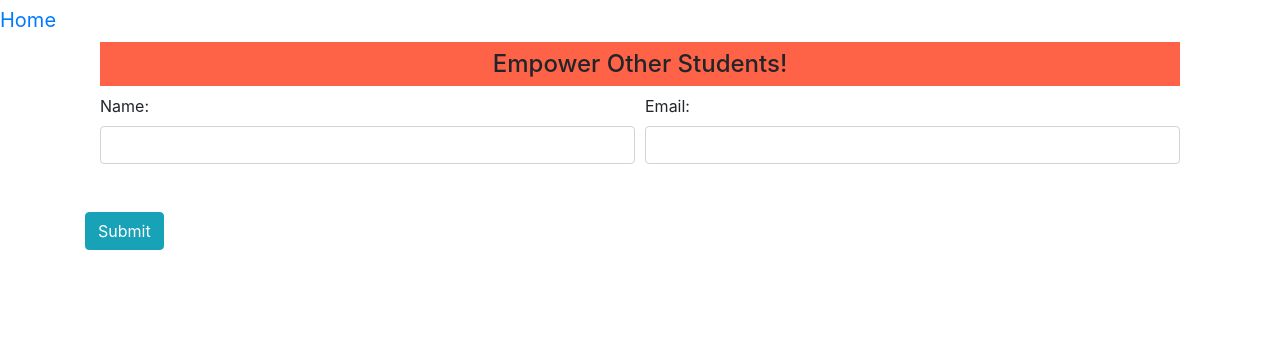
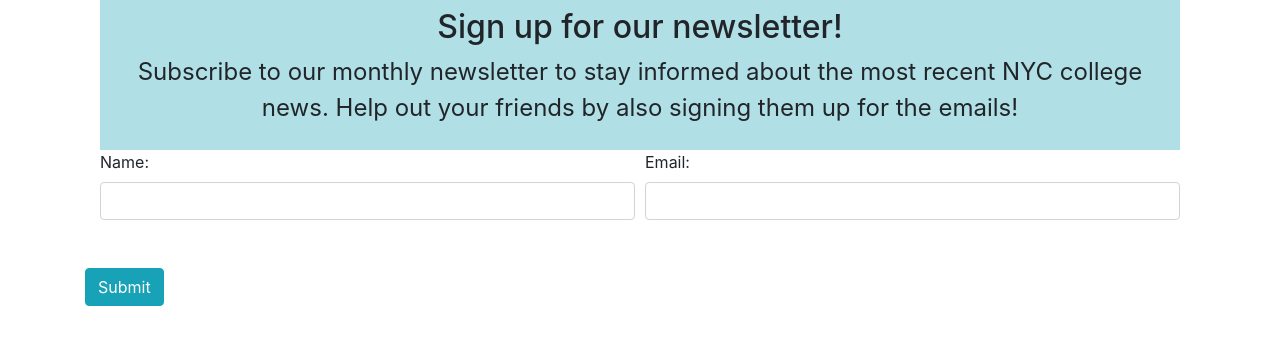
Before and after one commit to p-swar/flask-collegeSearch, a Flask app: page /recommend in a window 1280 px wide. Shown: the part 80-425 px from the top of the page. Run offline with Flask 2, Linux system fonts and the light colour scheme; some libraries are stand-ins or nearby versions.

Commit message:
finishing touches

```diff
--- a/templates/recommend.html
+++ b/templates/recommend.html
@@ -27,45 +27,34 @@
   </div>
 </nav>
 
-		<a class="navbar-brand" href="/home">Home</a>
-		<button class="navbar-toggler" type="button" data-toggle="collapse" data-target="#navbarNav" aria-controls="navbarNav" aria-expanded="false" aria-label="Toggle navigation">
-    <span class="navbar-toggler-icon"></span>
-  </button>
-		<div class="collapse navbar-collapse" id="navbarNav">
-			<ul class="navbar-nav">
-				<li class="nav-item active">
 
-					<a class="nav-link" href="/rankings">Rankings <span class="sr-only">(current)</span></a>
-				</li>
-				<li class="nav-item">
-					<a class="nav-link" href="/financialaid">Financial Aid</a>
-				</li>
-				<li class="nav-item">
-					<a class="nav-link" href="/advancedSearch">Advanced Search</a>
-
-				</li>
-				<li class="nav-item">
-					<a class="nav-link" href="/recommend"> Recommend
-						us</a>
-				</li>
-			</ul>
-		</div>
-	</nav>
 <!-- Recommend Feature-->
 <div class="container">
   <div class="col">
   </div>
   <div class="col">
+    <div class = "empower">
       <!--Recommend Us Header-->
-    <h2>Empower Other Students!</h2>
+    <h2>Sign up for our newsletter!</h2>
+    <p>Subscribe to our monthly newsletter to stay informed about the most recent NYC college news.
+        Help out your friends by also signing them up for the emails! </p>
+    </div>
     <!--Header 2 style-->
     <style>
- h2 {
+ .empower {
     text-align: center;
     padding: 8px;
-    background-color:tomato;
+    background-color:powderblue;
     font-size:150%;
     }
+
+
+
+
+
+
+
+
  </style>
  <!--Recommend Form-->
     <form>
```
Also changed, not shown: templates/advancedSearch.html (+32 -2 lines), templates/rankings.html (+0 -24 lines).
